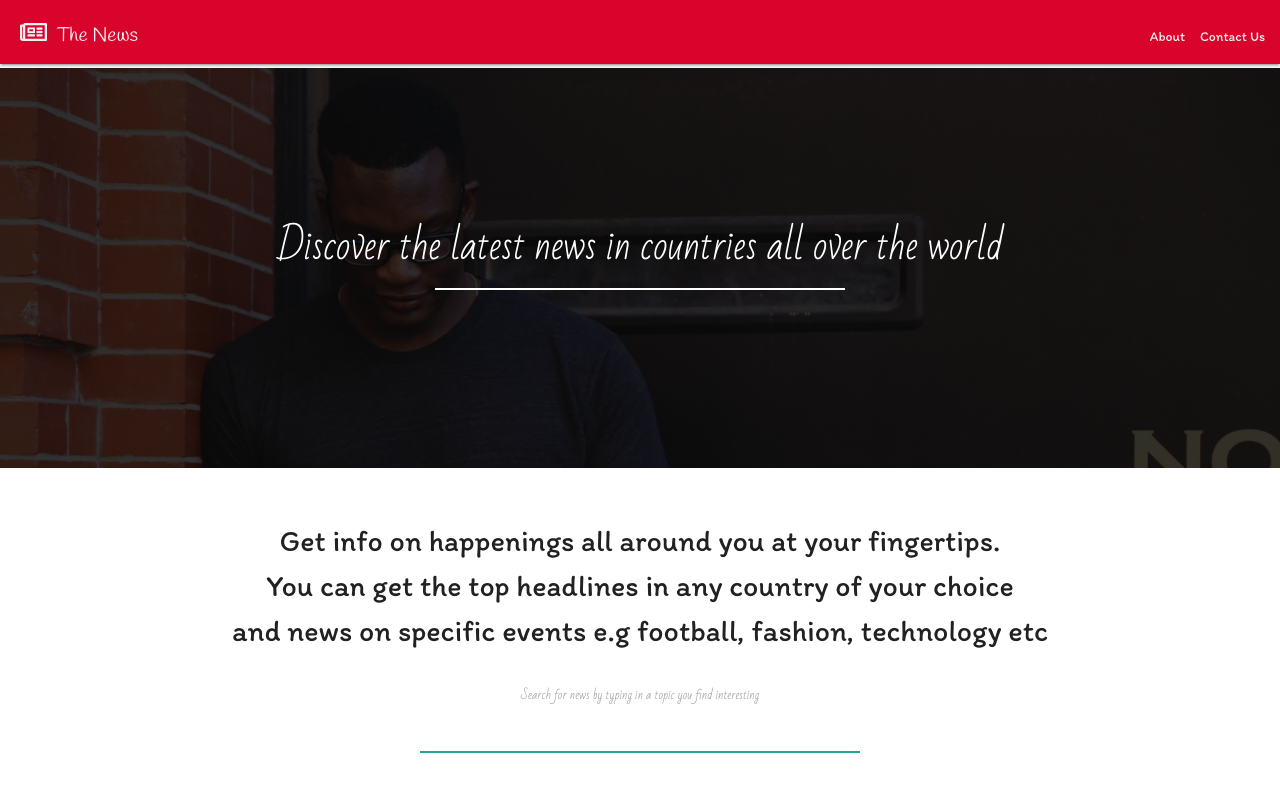
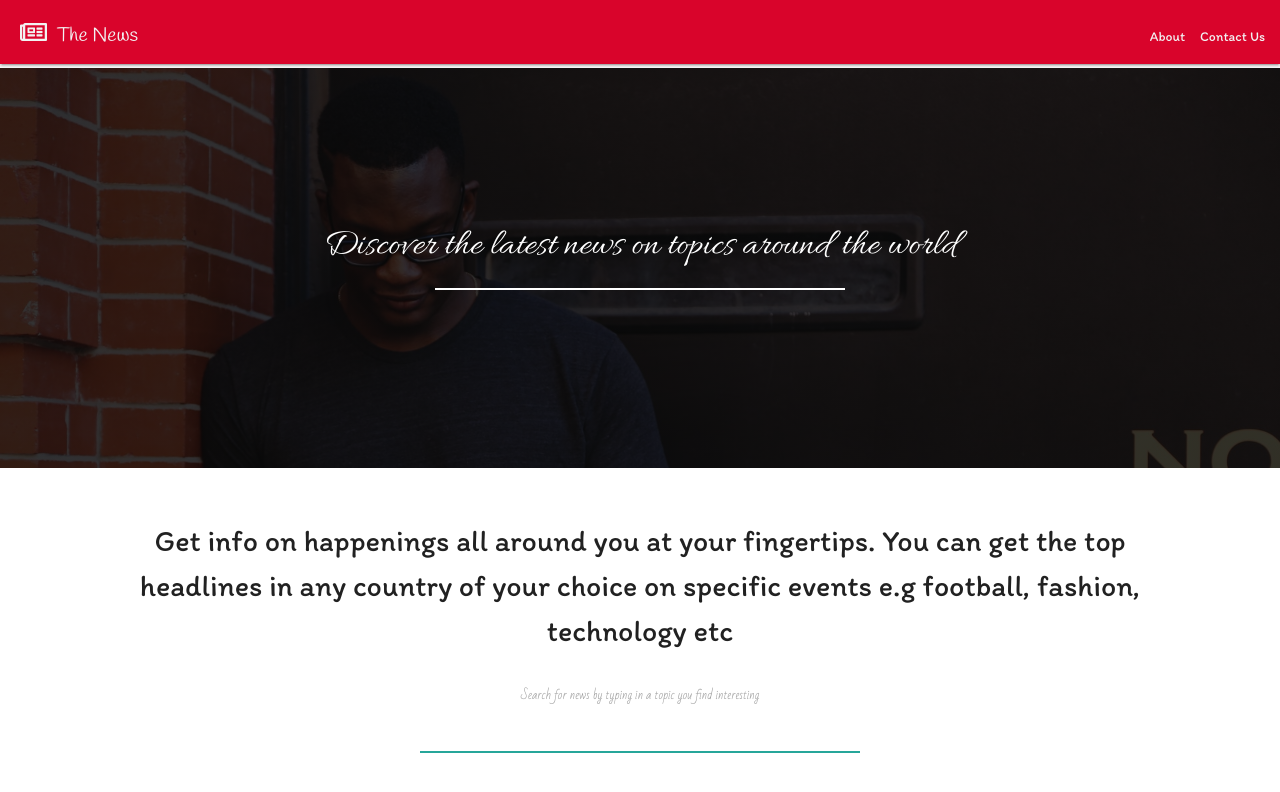
Before and after one commit to Queen-esther01/newsapp, a React (Create React App) app: page / in a window 1280 px wide. Shown: the top 792 px of the page. Built offline with nearby package versions, Linux system fonts and the light colour scheme.

Commit message:
adjust styling

```diff
--- a/public/index.html
+++ b/public/index.html
@@ -26,7 +26,7 @@
     -->
     <link rel="stylesheet" href="https://use.fontawesome.com/releases/v5.14.0/css/all.css" integrity="sha384-HzLeBuhoNPvSl5KYnjx0BT+WB0QEEqLprO+NBkkk5gbc67FTaL7XIGa2w1L0Xbgc" crossorigin="anonymous">
     <link rel="stylesheet" href="https://cdnjs.cloudflare.com/ajax/libs/materialize/1.0.0/css/materialize.min.css">
-    <link href="https://fonts.googleapis.com/css2?family=Handlee&family=Bad+Script&family=Itim&display=swap" rel="stylesheet">
+    <link href="https://fonts.googleapis.com/css2?family=Handlee&family=Bad+Script&family=Itim&family=Allura&display=swap" rel="stylesheet">
     <!-- <script src="https://cdnjs.cloudflare.com/ajax/libs/materialize/1.0.0/js/materialize.min.js"></script> -->
     <title>The News - All recent happenings</title>
   </head>
--- a/src/components/about.js
+++ b/src/components/about.js
@@ -3,9 +3,9 @@ import React from 'react'
 const About = () => {
     return (
         <div className='description-wrapper'>
-            <p className='description-text'>Get info on happenings all around you at your fingertips.<br/>
-                You can get the top headlines in any country of your choice<br/>
-                and news on specific events e.g football, fashion, technology etc</p>
+            <p className='description-text'>Get info on happenings all around you at your fingertips.
+                You can get the top headlines in any country of your choice
+                on specific events e.g football, fashion, technology etc</p>
         </div>
     )
 }
--- a/src/components/header-image.js
+++ b/src/components/header-image.js
@@ -5,8 +5,8 @@ import './navbar.css'
 const HeaderImage = () => {
     return (
         <div className='header-image'>
-           <h3>Discover the latest news in
-               countries all over the world</h3>
+           <h3>Discover the latest news on
+               topics around the world</h3>
         </div>
     )
 }
--- a/src/components/navbar.css
+++ b/src/components/navbar.css
@@ -41,7 +41,7 @@ li:hover{
     margin: auto;
     color: white;
     font-size: 2.5em;
-    font-family: 'Bad Script', cursive;
+    font-family: 'Allura', cursive;
 }
 .header-image h3::after{
     content: "";
```
